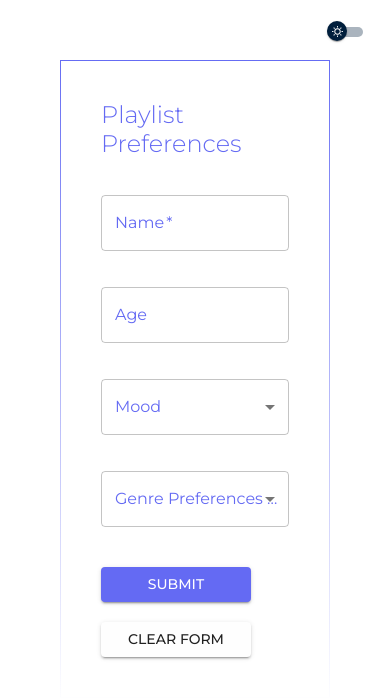
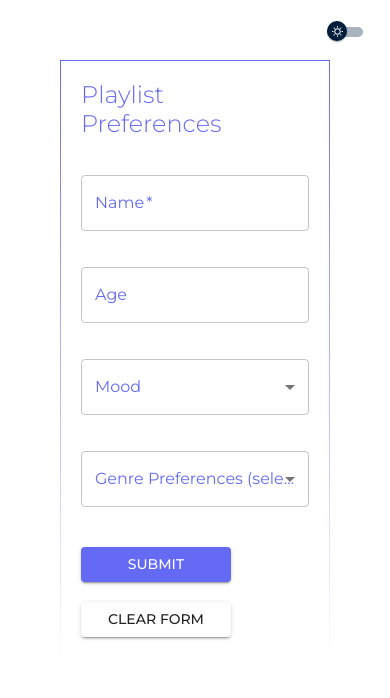
Before and after one commit to Proga-React-Practice/Osoba-Viktoria-Alpha, a React (Vite) app in the folder vite-project/: page / in a window 390 px wide. Shown: the top 698 px of the page. Built offline with nearby package versions, Linux system fonts and the light colour scheme.

Commit message:
add animation and adaptivity

```diff
--- a/vite-project/src/index.css
+++ b/vite-project/src/index.css
@@ -3,7 +3,6 @@
 body {
   /* background-color: #101113; */
   font-family: 'Montserrat', sans-serif;
-  overflow: hidden;
   margin: 40px;
 }
 
@@ -14,7 +13,35 @@ body {
   border-image: linear-gradient(#646bf3, #ffffff) 10;
   border-width: 0.1px;
   border-style: solid;
+  opacity: 0;
+  transform: perspective(1000px) rotateY(-90deg);
+  animation: form-flip-in 0.8s cubic-bezier(0.23, 1, 0.32, 1) forwards;
 }
+
+@keyframes form-flip-in {
+  0% {
+    opacity: 0;
+    transform: perspective(1000px) rotateY(-90deg);
+  }
+  80% {
+    opacity: 1;
+    transform: perspective(1000px) rotateY(10deg);
+  }
+  100% {
+    opacity: 1;
+    transform: perspective(1000px) rotateY(0deg);
+  }
+}
+
+
+/* For mobile */
+@media screen and (max-width: 600px) {
+  .form-container {
+    max-width: 90vw;
+    padding: 20px;
+  }
+}
+
 
 .form-container h2 {
   margin-bottom: 20px;
@@ -137,14 +164,9 @@ body {
   display: flex;
   flex-wrap: wrap;
   gap: 20px;
-
-
-
 /* Custom scrollbar */
   scrollbar-width: thin;
 }
-
-
 .cards-wrapper::-webkit-scrollbar {
   width: 8px;
 }
@@ -168,7 +190,9 @@ body {
   justify-content: center;
   margin-left: 18px;
   /* color: #fefefe; */
+  animation: fadeIn 0.5s ease forwards;
 }
+
 
 .bg {
   position: absolute;
@@ -200,6 +224,9 @@ body {
 }
 
 
+
+
+
 @keyframes blob-bounce {
   0% {
     transform: translate(-100%, -100%) translate3d(0, 0, 0);
@@ -217,3 +244,15 @@ body {
     transform: translate(-100%, -100%) translate3d(0, 0, 0);
   }
 }
+
+
+@keyframes fadeIn {
+  from {
+    opacity: 0;
+    transform: translateY(-20px);
+  }
+  to {
+    opacity: 1;
+    transform: translateY(0);
+  }
+}
```
